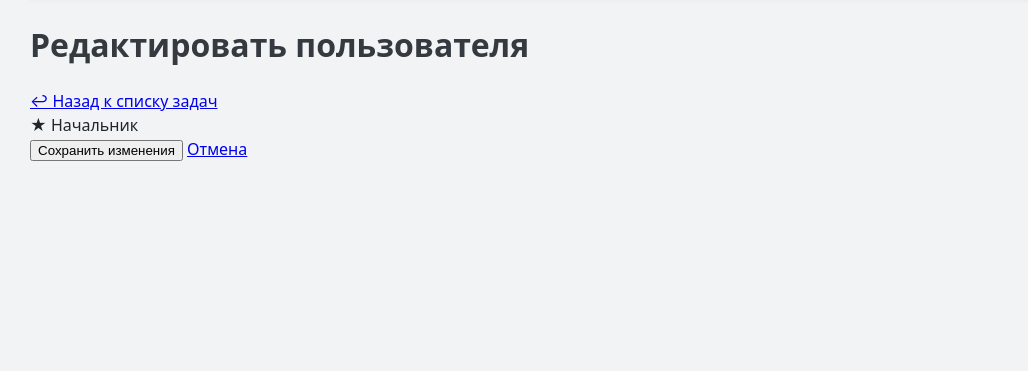
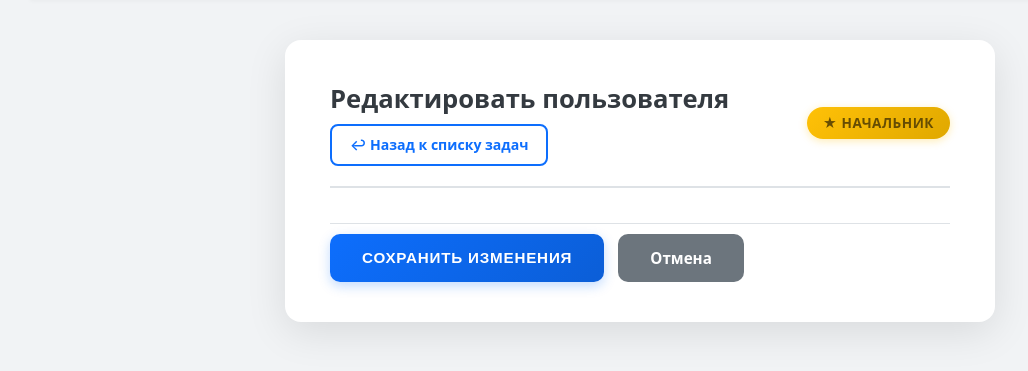
Before and after one commit to hotabmax/TaskManagerPy, a Django app: template core/templates/core/user_form.html in a window 1280 px wide. Shown: the part 85-456 px from the top of the page, without its empty margins (0-1028 px from the left). Run offline with Django 5.2, Linux system fonts and the light colour scheme; the template is opened without the code that fills it: values that come from a table or form of the project are taken from there, others are empty; tables that the repository leaves empty hold one stand-in row (values such as "Sample post").

Commit message:
feat: привести форму начальника к структуре employee_user_form и подключить CSS

```diff
--- a/core/static/css/user_form.css
+++ b/core/static/css/user_form.css
@@ -1,6 +1,233 @@
 /* ============================================
    ФОРМЫ ПОЛЬЗОВАТЕЛЕЙ
    ============================================ */
+
+/* --- Форма создания/редактирования начальника --- */
+.form-container {
+    max-width: 650px;
+    margin: 40px auto;
+    background: #ffffff;
+    border-radius: 16px;
+    box-shadow: 0 10px 40px rgba(0, 0, 0, 0.1);
+    padding: 40px 45px;
+    animation: fadeInUp 0.4s ease-out;
+}
+
+@keyframes fadeInUp {
+    from {
+        opacity: 0;
+        transform: translateY(20px);
+    }
+    to {
+        opacity: 1;
+        transform: translateY(0);
+    }
+}
+
+.user-form-header {
+    display: flex;
+    align-items: center;
+    justify-content: space-between;
+    margin-bottom: 30px;
+    padding-bottom: 20px;
+    border-bottom: 2px solid var(--border-color);
+}
+
+.user-form-header > div {
+    display: flex;
+    flex-direction: column;
+    gap: 8px;
+}
+
+.user-form-header h1 {
+    margin: 0;
+    font-size: 1.7em;
+    color: #212529;
+    font-weight: 700;
+}
+
+.role-badge {
+    display: inline-flex;
+    align-items: center;
+    gap: 6px;
+    padding: 8px 18px;
+    border-radius: 24px;
+    font-size: 0.9em;
+    font-weight: 700;
+    text-transform: uppercase;
+    letter-spacing: 0.8px;
+    background: linear-gradient(135deg, #ffc107, #ffca28);
+    color: #664d03;
+    box-shadow: 0 2px 8px rgba(255, 193, 7, 0.3);
+    white-space: nowrap;
+}
+
+.form-wrapper {
+    display: flex;
+    flex-direction: column;
+    gap: 24px;
+}
+
+.user-form-section {
+    background: linear-gradient(135deg, #f8f9fa, #f1f3f5);
+    border-radius: 14px;
+    padding: 28px 30px;
+    border: 1px solid var(--border-color);
+}
+
+.user-form-section h3 {
+    margin: 0 0 20px 0;
+    font-size: 1.1em;
+    font-weight: 700;
+    color: #495057;
+    text-transform: uppercase;
+    letter-spacing: 0.6px;
+    display: flex;
+    align-items: center;
+    gap: 10px;
+}
+
+.user-form-section p {
+    display: flex;
+    flex-direction: column;
+    gap: 8px;
+    margin-bottom: 18px;
+}
+
+.user-form-section p:last-child {
+    margin-bottom: 0;
+}
+
+.user-form-section label {
+    font-weight: 600;
+    color: #495057;
+    font-size: 0.88em;
+    text-transform: uppercase;
+    letter-spacing: 0.5px;
+}
+
+.user-form-section input[type="text"],
+.user-form-section input[type="email"],
+.user-form-section input[type="password"] {
+    width: 100%;
+    padding: 12px 16px;
+    border: 2px solid var(--border-color);
+    border-radius: 10px;
+    font-size: 0.95em;
+    font-family: inherit;
+    transition: all 0.25s ease;
+    box-sizing: border-box;
+    background-color: #ffffff;
+}
+
+.user-form-section input[type="text"]:focus,
+.user-form-section input[type="email"]:focus,
+.user-form-section input[type="password"]:focus {
+    outline: none;
+    border-color: var(--primary-color);
+    box-shadow: 0 0 0 4px rgba(13, 110, 253, 0.12);
+}
+
+.user-form-section input::placeholder {
+    color: #adb5bd;
+}
+
+.form-error {
+    color: var(--danger-color);
+    font-size: 0.82em;
+    font-weight: 500;
+    padding: 8px 12px;
+    background-color: #f8d7da;
+    border-radius: 6px;
+    border-left: 3px solid var(--danger-color);
+}
+
+.helptext {
+    color: var(--muted-color);
+    font-size: 0.82em;
+    font-style: italic;
+    padding-left: 4px;
+}
+
+.form-actions {
+    display: flex;
+    gap: 14px;
+    margin-top: 10px;
+    justify-content: flex-start;
+    padding-top: 10px;
+    border-top: 1px solid var(--border-color);
+}
+
+.btn-submit {
+    padding: 14px 36px;
+    background: linear-gradient(135deg, var(--primary-color), #0b5ed7);
+    color: #ffffff;
+    border: none;
+    border-radius: 10px;
+    font-size: 0.95em;
+    font-weight: 700;
+    cursor: pointer;
+    transition: all 0.25s ease;
+    text-transform: uppercase;
+    letter-spacing: 0.8px;
+    box-shadow: 0 4px 12px rgba(13, 110, 253, 0.25);
+}
+
+.btn-submit:hover {
+    transform: translateY(-2px);
+    box-shadow: 0 6px 20px rgba(13, 110, 253, 0.4);
+}
+
+.btn-submit:active {
+    transform: translateY(0);
+    box-shadow: 0 2px 8px rgba(13, 110, 253, 0.3);
+}
+
+.btn-secondary {
+    padding: 14px 36px;
+    background-color: transparent;
+    color: var(--secondary-color, #6c757d);
+    border: 2px solid var(--secondary-color, #6c757d);
+    border-radius: 10px;
+    font-size: 0.95em;
+    font-weight: 600;
+    cursor: pointer;
+    transition: all 0.2s ease;
+    text-decoration: none;
+    display: inline-block;
+}
+
+.btn-secondary:hover {
+    background-color: var(--secondary-color, #6c757d);
+    color: #ffffff;
+    transform: translateY(-1px);
+}
+
+/* --- Кнопка "Назад" --- */
+.btn-back {
+    display: inline-flex;
+    align-items: center;
+    gap: 6px;
+    padding: 8px 18px;
+    background-color: transparent;
+    color: var(--primary-color);
+    border: 2px solid var(--primary-color);
+    border-radius: 8px;
+    font-size: 0.88em;
+    font-weight: 600;
+    text-decoration: none;
+    cursor: pointer;
+    transition: all 0.2s ease;
+    align-self: flex-start;
+}
+
+.btn-back:hover {
+    background-color: var(--primary-color);
+    color: #ffffff;
+    transform: translateX(-3px);
+}
+
+/* --- Форма подчиненного --- */
 .user-form-wrapper {
     display: flex;
     justify-content: center;
--- a/core/templates/core/user_form.html
+++ b/core/templates/core/user_form.html
@@ -1,80 +1,84 @@
 {% extends "base.html" %}
+{% load static %}
+
+{% block extra_css %}
+    <link href="{% static 'css/user_form.css' %}" rel="stylesheet">
+{% endblock %}
+
 {% block title %}{% if object %}Редактировать пользователя{% else %}Создать пользователя{% endif %}{% endblock %}
+
 {% block content %}
-<div class="form-container">
+<div class="user-form-wrapper">
+    <div class="user-form-card">
         <div class="user-form-header">
             <div>
                 <h1>{% if object %}Редактировать пользователя{% else %}Создать пользователя{% endif %}</h1>
                 <a href="{% url 'task-list' %}" class="btn-back">&#8617; Назад к списку задач</a>
             </div>
-        <span class="role-badge">&#9733; Начальник</span>
+            <span class="role-badge role-boss">&#9733; Начальник</span>
         </div>
 
-    <form method="post" class="form-wrapper">
+        <form method="post" class="user-form">
             {% csrf_token %}
 
             {% if not object %}
-        <div class="user-form-section">
-            <h3>&#128100; Данные пользователя</h3>
+            <div class="form-section">
+                <h3 class="form-section-title">&#128100; Данные пользователя</h3>
 
-            {% if form.username.value %}
-            <p>
+                <div class="form-group">
                     <label for="{{ form.username.id_for_label }}">Имя пользователя</label>
-                <input type="text" name="{{ form.username.name }}" value="{{ form.username.value }}" readonly style="background-color: #e9ecef; cursor: not-allowed;">
-                <span class="helptext">Имя присваивается автоматически</span>
-            </p>
-            {% else %}
                     {{ form.username }}
                     {% if form.username.errors %}
                         <div class="form-error">{{ form.username.errors }}</div>
                     {% endif %}
-            {% endif %}
+                    <span class="form-helptext">Имя присваивается автоматически</span>
+                </div>
 
-            <p>
+                <div class="form-group">
                     <label for="{{ form.email.id_for_label }}">Email</label>
                     {{ form.email }}
                     {% if form.email.errors %}
                         <div class="form-error">{{ form.email.errors }}</div>
                     {% endif %}
-            </p>
+                </div>
 
-            <p>
+                <div class="form-group">
                     <label for="{{ form.first_name.id_for_label }}">Имя</label>
                     {{ form.first_name }}
                     {% if form.first_name.errors %}
                         <div class="form-error">{{ form.first_name.errors }}</div>
                     {% endif %}
-            </p>
+                </div>
 
-            <p>
+                <div class="form-group">
                     <label for="{{ form.last_name.id_for_label }}">Фамилия</label>
                     {{ form.last_name }}
                     {% if form.last_name.errors %}
                         <div class="form-error">{{ form.last_name.errors }}</div>
                     {% endif %}
-            </p>
+                </div>
             </div>
             {% endif %}
 
             {% if not object %}
-        <div class="user-form-section">
-            <h3>&#128274; Безопасность</h3>
+            <div class="form-section">
+                <h3 class="form-section-title">&#128274; Безопасность</h3>
 
-            <p>
+                <div class="form-group">
                     <label for="{{ form.password.id_for_label }}">Пароль</label>
                     {{ form.password }}
                     {% if form.password.errors %}
                         <div class="form-error">{{ form.password.errors }}</div>
                     {% endif %}
-            </p>
+                </div>
 
-            <p>
+                <div class="form-group">
                     <label for="{{ form.password_confirm.id_for_label }}">Подтверждение пароля</label>
                     {{ form.password_confirm }}
                     {% if form.password_confirm.errors %}
                         <div class="form-error">{{ form.password_confirm.errors }}</div>
                     {% endif %}
-            </p>
+                </div>
             </div>
             {% endif %}
 
@@ -82,8 +86,9 @@
                 <button type="submit" class="btn-submit">
                     {% if object %}Сохранить изменения{% else %}Создать пользователя{% endif %}
                 </button>
-            <a href="{% url 'task-list' %}" class="btn-secondary">Отмена</a>
+                <a href="{% url 'task-list' %}" class="btn-cancel">Отмена</a>
             </div>
         </form>
     </div>
+</div>
 {% endblock %}
--- a/taskmanager/settings.py
+++ b/taskmanager/settings.py
@@ -12,6 +12,8 @@ https://docs.djangoproject.com/en/6.1/ref/settings/
 import os
 from pathlib import Path
 from dotenv import load_dotenv
+from django.core.exceptions import ImproperlyConfigured
+
 load_dotenv()
 
 # Build paths inside the project like this: BASE_DIR / 'subdir'.
```
Lines whose indentation alone changed are shown as unchanged.
